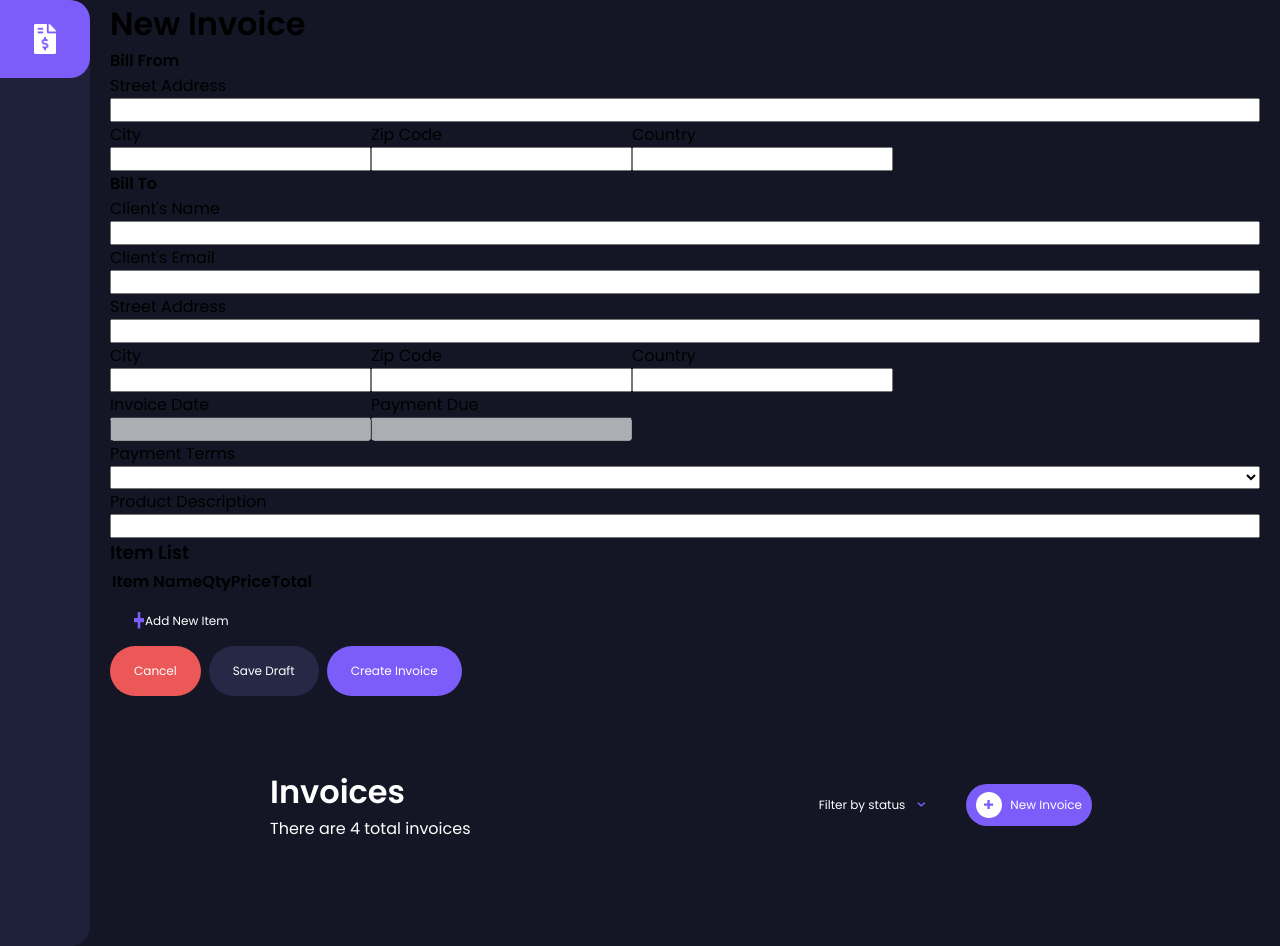
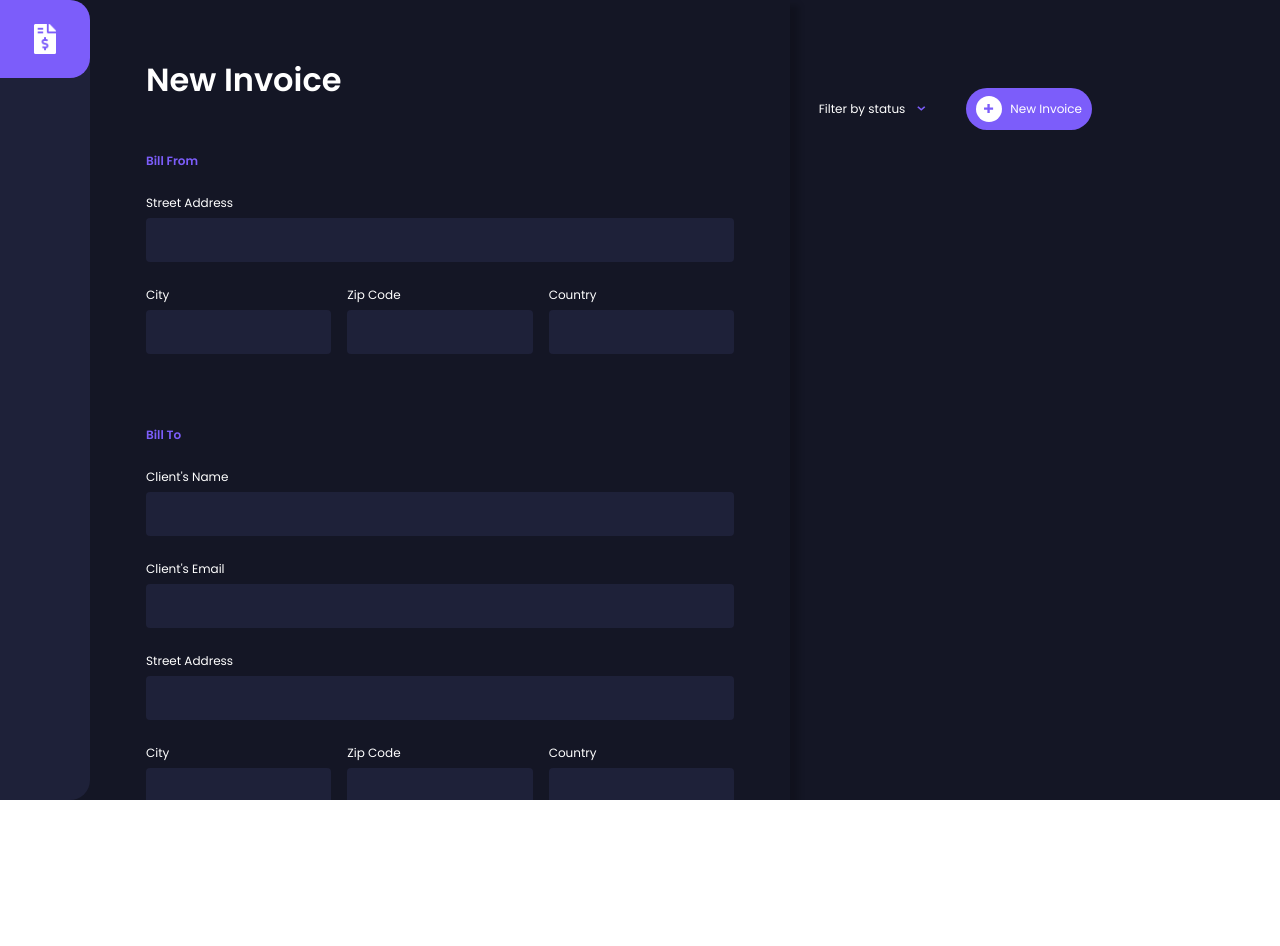
Before and after one commit to Nabcellent/vue-invoice-app, a Vue app: page / in a window 1280 px wide. After the commit the page ends 800 px from the top, so only its background shows below. Built offline with nearby package versions, Linux system fonts and the light colour scheme.

Commit message:
Implements invoice modal

```diff
--- a/src/components/InvoiceModal.vue
+++ b/src/components/InvoiceModal.vue
@@ -98,7 +98,9 @@
                             <td class="qty"><input type="text" v-model="item.qty"></td>
                             <td class="price"><input type="text" v-model="item.price"></td>
                             <td class="total flex">KES{{ (item.total = item.qty * item.price) }}</td>
-                            <img src="@/assets/icon-delete.svg" alt="" @click="deleteInvoiceItem(item.id)">
+                            <td>
+                                <img src="@/assets/icon-delete.svg" alt="" @click="deleteInvoiceItem(item.id)">
+                            </td>
                         </tr>
                     </table>
 
@@ -150,6 +152,163 @@
 }
 </script>
 
-<style scoped>
+<style lang="scss" scoped>
+.invoice-wrap {
+    position: fixed;
+    top: 0;
+    left: 0;
+    background-color: transparent;
+    width: 100%;
+    height: 100vh;
+    overflow: scroll;
 
+    @media (min-width: 900px) {
+        left: 90px;
+    }
+
+    .invoice-content {
+        position: relative;
+        padding: 56px;
+        max-width: 700px;
+        width: 100%;
+        background-color: #141625;
+        color: #fff;
+        box-shadow: 10px 4px 6px -1px rgba(0, 0, 0, .2), 0 2px 4px -1px rgba(0, 0, 0, .06);
+
+        h1 {
+            margin-bottom: 48px;
+            color: #fff;
+        }
+
+        h3 {
+            margin-bottom: 16px;
+            font-size: 18px;
+            color: #777f98
+        }
+
+        h4 {
+            color: #7c5dfa;
+            font-size: 12px;
+            margin-bottom: 24px;
+        }
+
+        //  Bill To * Bill From
+        .bill-to, .bill-from {
+            margin-bottom: 48px;
+
+            .location-details {
+                gap: 1rem;
+
+                div {
+                    flex: 1;
+                }
+            }
+        }
+
+        .invoice-work {
+            .payment {
+                gap: 1.5rem;
+
+                div {
+                    flex: 1;
+                }
+            }
+
+            .work-items {
+                .item-list {
+                    width: 100%;
+
+                    .table-heading, .table-items {
+                        gap: 16px;
+                        font-size: 12px;
+
+                        .name {
+                            flex-basis: 50%;
+                        }
+
+                        .qty {
+                            flex-basis: 10%;
+                        }
+
+                        .price {
+                            flex-basis: 20%;
+                        }
+
+                        .total {
+                            flex-basis: 20%;
+                            align-self: center;
+                        }
+                    }
+
+                    .table-heading {
+                        margin-bottom: 16px;
+
+                        th {
+                            text-align: left;
+                        }
+                    }
+
+                    .table-items {
+                        position: relative;
+                        margin-bottom: 24px;
+
+                        img {
+                            position: absolute;
+                            top: 15px;
+                            right: 0;
+                            width: 12px;
+                            height: 16px;
+                        }
+                    }
+                }
+
+                .button {
+                    color: white;
+                    background-color: #252945;
+                    align-items: center;
+                    justify-content: center;
+                    width: 100%;
+
+                    img {
+                        margin-right: 4px;
+                    }
+                }
+            }
+        }
+
+        .save {
+            margin-top: 60px;
+
+            div{
+                flex: 1;
+            }
+
+            .right {
+                justify-content: flex-end;
+            }
+        }
+    }
+
+    .input {
+        margin-bottom: 24px;
+    }
+
+    label {
+        font-size: 12px;
+        margin-bottom: 6px;
+    }
+
+    input, select {
+        width: 100%;
+        background-color: #1e2139;
+        color: white;
+        border-radius: 4px;
+        padding: 12px 4px;
+        border: none;
+
+        &:focus {
+            outline: none;
+        }
+    }
+}
 </style>
```
